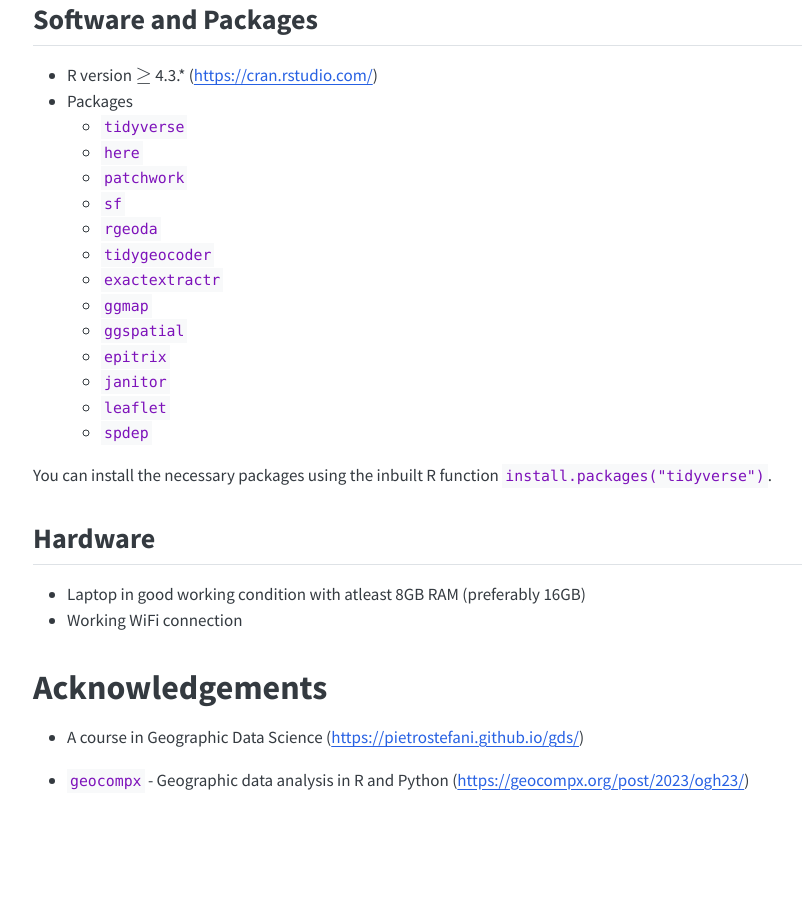
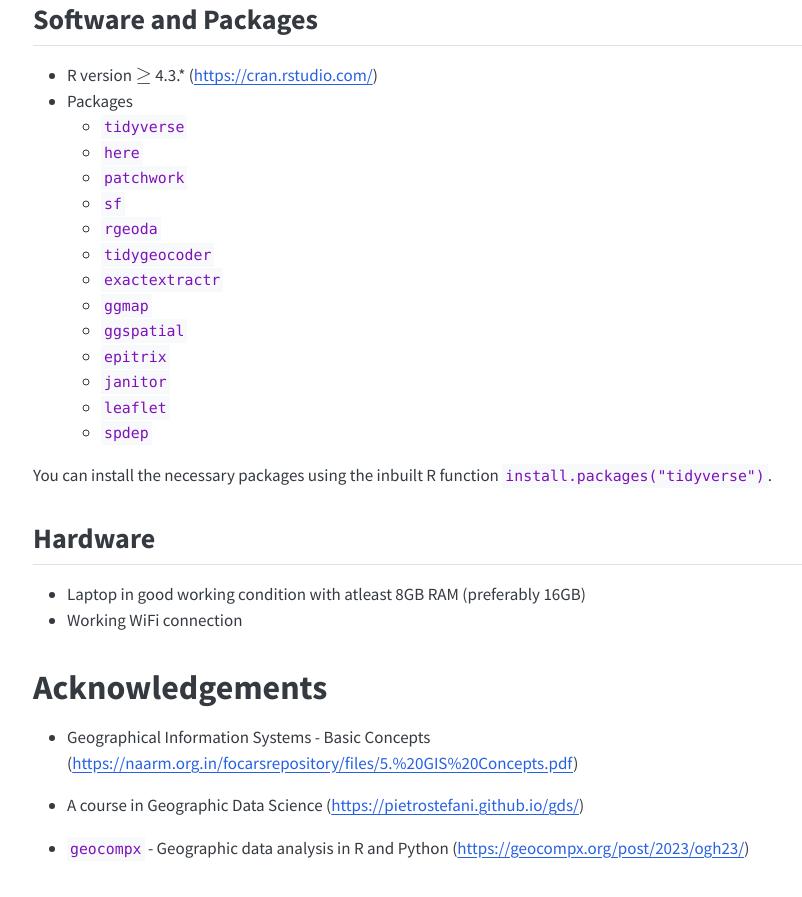
Before and after one commit to drarunmitra/SummerSchool2024_GIS4PublicHealth, a plain HTML site: page docs/index.html in a window 1280 px wide. Shown: the part 2259-3156 px from the top of the page, without its empty margins (135-937 px from the left). Drawn offline with nearby package versions, Linux system fonts and the light colour scheme.

Commit message:
My Fourth Commit

```diff
--- a/docs/index.html
+++ b/docs/index.html
@@ -494,6 +494,7 @@ window.Quarto = {
 <section id="acknowledgements" class="level1">
 <h1>Acknowledgements</h1>
 <ul>
+<li><p>Geographical Information Systems - Basic Concepts (<a href="https://naarm.org.in/focarsrepository/files/5.%20GIS%20Concepts.pdf" class="uri">https://naarm.org.in/focarsrepository/files/5.%20GIS%20Concepts.pdf</a>)</p></li>
 <li><p>A course in Geographic Data Science (<a href="https://pietrostefani.github.io/gds/" class="uri">https://pietrostefani.github.io/gds/</a>)</p></li>
 <li><p><code>geocompx</code> - Geographic data analysis in R and Python (<a href="https://geocompx.org/post/2023/ogh23/" class="uri">https://geocompx.org/post/2023/ogh23/</a>)</p></li>
 </ul>
```
Also changed, not shown: 1 other file.
